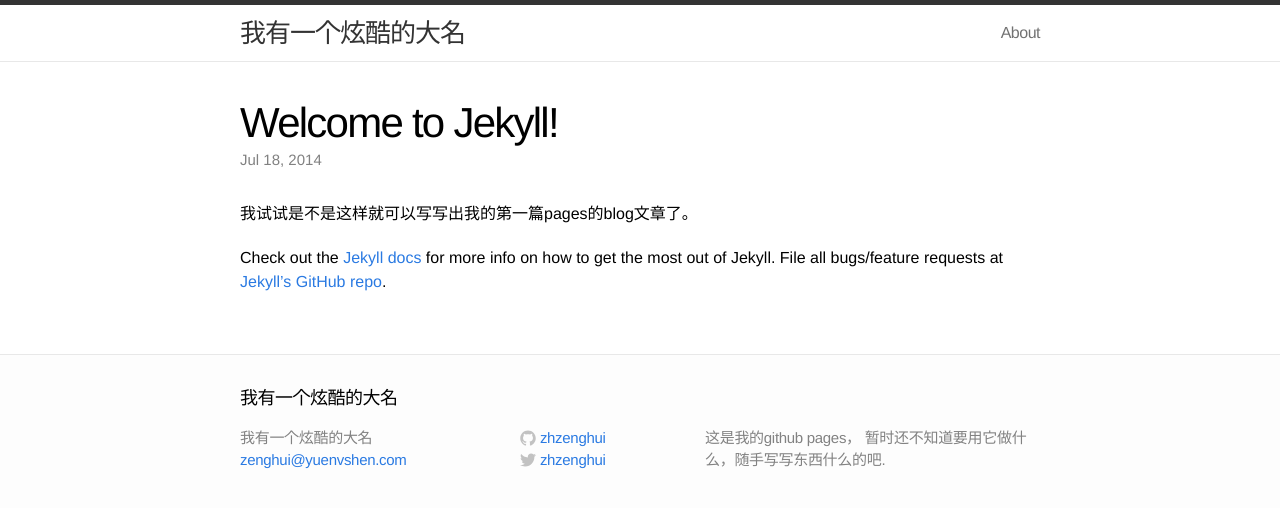
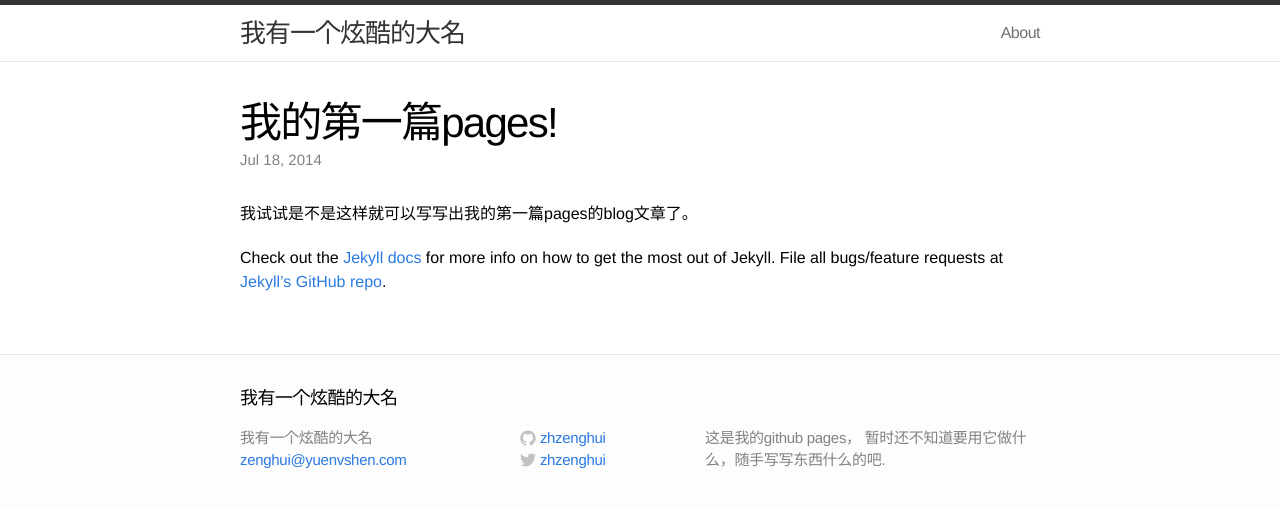
Before and after one commit to zhzenghui/zhzenghui.github.io, a Jekyll site: the page built from _posts/2014-07-18-hello-github-pages.markdown, in a window 1280 px wide. Shown: the top 508 px of the page. Built offline with Jekyll 4.4.1, drawn with Linux system fonts in a browser that asks for light colours.

Commit message:
修改第一篇blog

```diff
--- a/_posts/2014-07-18-hello-github-pages.markdown
+++ b/_posts/2014-07-18-hello-github-pages.markdown
@@ -1,7 +1,7 @@
 ---
 layout: post
-title:  "Welcome to Jekyll!"
-date:   2014-07-18 15:47:05
+title:  "我的第一篇pages!"
+date:   2014-07-18 16:02:05
 categories: jekyll update
 ---
 
```
